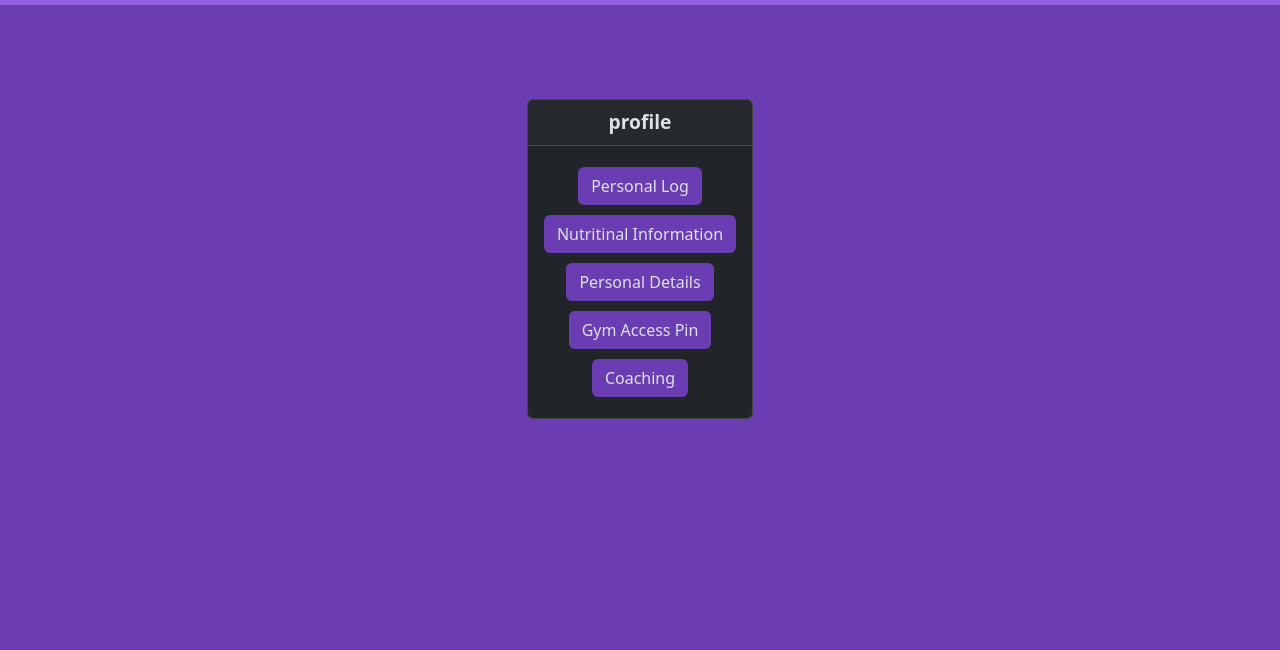
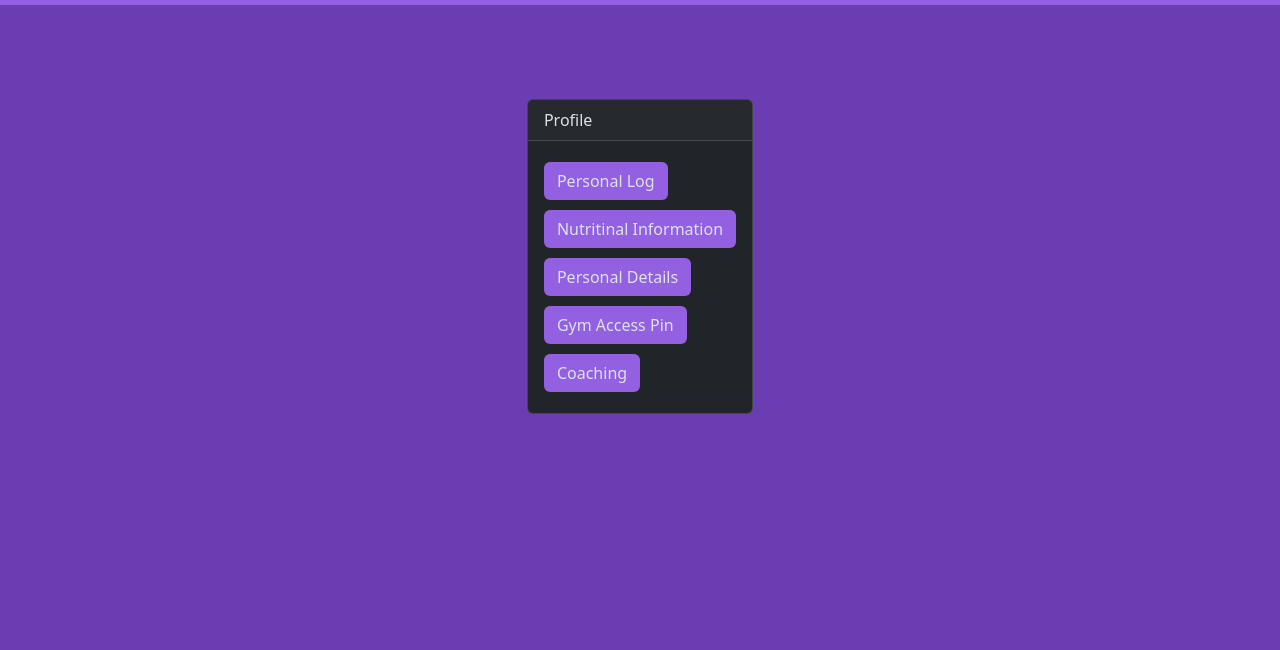
Before and after one commit to LethalEthan/APR, a plain HTML site: page profile.html in a window 1280 px wide. Shown: the part 51-701 px from the top of the page. Drawn offline with nearby package versions, Linux system fonts and the light colour scheme.

Commit message:
small changes

```diff
--- a/css/style-sheet.css
+++ b/css/style-sheet.css
@@ -17,3 +17,8 @@ h1{
     padding-top: 5px;
     padding-bottom: 5px;
 }
+
+.lightP{
+
+    background-color:#9260e0 ;
+}
--- a/profile.html
+++ b/profile.html
@@ -32,15 +32,15 @@
 
 
    <div class="d-flex justify-content-center">
-        <div class="card text-center" data-bs-theme="dark">
-            <div class="card-header Tfont">profile</div>
+        <div class="card text-cente" data-bs-theme="dark">
+            <div class="card-header">Profile</div>
             <div class="card-body">
                 <div class="flex-column d-flex">
-                <span class="pBtnPadding"><a href="" class="btn"style="background-color: #6a3db3;" data-bs-theme="dark">Personal Log</a></span>
-                <span class="pBtnPadding"><a href="" class="btn"style="background-color: #6a3db3;" data-bs-theme="dark">Nutritinal Information</a></span>
-                <span class="pBtnPadding"><a href="" class="btn"style="background-color: #6a3db3;" data-bs-theme="dark">Personal Details</a></span>
-                <span class="pBtnPadding"><a href="" class="btn"style="background-color: #6a3db3;" data-bs-theme="dark">Gym Access Pin</a></span>
-                <span class="pBtnPadding"><a href="" class="btn"style="background-color: #6a3db3;" data-bs-theme="dark">Coaching</a></span>
+                <span class="pBtnPadding"><a href="" class="btn lightP" data-bs-theme="dark">Personal Log</a></span>
+                <span class="pBtnPadding"><a href="" class="btn lightP"data-bs-theme="dark">Nutritinal Information</a></span>
+                <span class="pBtnPadding"><a href="" class="btn lightP"data-bs-theme="dark">Personal Details</a></span>
+                <span class="pBtnPadding"><a href="" class="btn lightP"data-bs-theme="dark">Gym Access Pin</a></span>
+                <span class="pBtnPadding"><a href="" class="btn lightP"data-bs-theme="dark">Coaching</a></span>
             </div>
             </div>
         </div>
```
